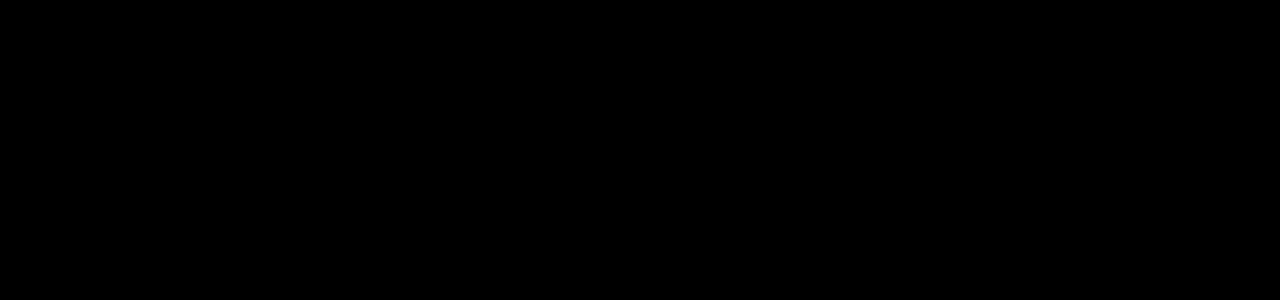
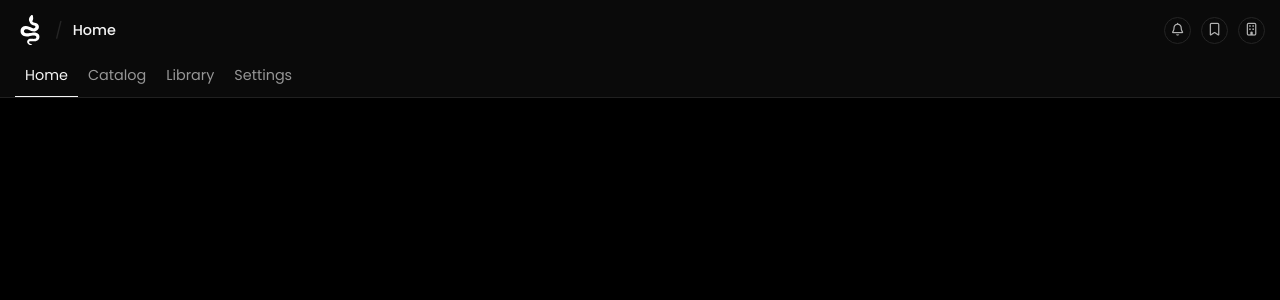
Before and after one commit to leoosilvp/Snakr, a React (Vite) app: page /home in a window 1280 px wide. Before the commit this address had no page. Shown: the top 300 px of the page. Built offline with nearby package versions, Linux system fonts and the light colour scheme.

Commit message:
feat: criando Header

```diff
--- a/src/App.jsx
+++ b/src/App.jsx
@@ -1,11 +1,13 @@
-import { BrowserRouter, Routes, Route } from "react-router-dom"
+import { BrowserRouter, Routes, Route, Navigate } from "react-router-dom"
+import Home from "./routes/Home"
 
 function App() {
 
   return (
     <BrowserRouter>
       <Routes>
-        <Route path="/"/>
+        <Route path="/" element={<Navigate to='/home'/>}/>
+        <Route path="/home" element={<Home/>}/>
       </Routes>
     </BrowserRouter>
   )
--- /dev/null
+++ b/src/components/Header.jsx
@@ -0,0 +1,35 @@
+import { Link, NavLink } from 'react-router-dom'
+import logo from '../assets/svg/icon.svg'
+
+const Header = () => {
+    return (
+        <header className="header-main">
+            <section className='header-content'>
+                <article className='header-content-left'>
+                    <a href="">
+                        <img src={logo} alt="logo Snakr" />
+                    </a>
+                    <p>/</p>
+                    <Link>Home</Link>
+                </article>
+
+                <article className='header-content-right'>
+                    <Link><i className='fa-regular fa-bell' /></Link>
+                    <Link><i className='fa-regular fa-bookmark' /></Link>
+                    <Link><i className='fa-regular fa-building' /></Link>
+                </article>
+            </section>
+
+            <nav>
+                <ul>
+                    <NavLink to='/home' className={({isActive}) => isActive ? 'active' : ''}>Home</NavLink>
+                    <NavLink to='/catalog' className={({isActive}) => isActive ? 'active' : ''}>Catalog</NavLink>
+                    <NavLink to='/library' className={({isActive}) => isActive ? 'active' : ''}>Library</NavLink>
+                    <NavLink to='/settings' className={({isActive}) => isActive ? 'active' : ''}>Settings</NavLink>
+                </ul>
+            </nav>
+        </header>
+    )
+}
+
+export default Header
--- a/src/css/index.css
+++ b/src/css/index.css
@@ -1,11 +1,124 @@
+@import url('https://fonts.googleapis.com/css2?family=Poppins:ital,wght@0,100;0,200;0,300;0,400;0,500;0,600;0,700;0,800;0,900;1,100;1,200;1,300;1,400;1,500;1,600;1,700;1,800;1,900&display=swap');
+
 * {
   margin: 0;
   padding: 0;
   box-sizing: border-box;
   gap: 0;
+  text-decoration: none;
 }
 
+:root {
+  --primary-color: #38572c;
+  --light-color: #f5f5f5;
+  --dark-color: #151515;
+  --gray-color: #b3b3b3;
+  --background: #000000;
+  --background-card: #0a0a0a;
+  --border-color: #202020;
+  --danger-color: #ae3939;
+  --shadow: #00000061;
+  --border: 7px;
+  --transition-2s: all 0.2s ease;
+  --transition-3s: all 0.3s ease;
+}
 
-body{
-  background: #000;
+body {
+  font-family: "Poppins", sans-serif;
+  display: flex;
+  background: var(--background);
+  justify-content: center;
+  color: var(--light-color);
 }
+
+.header-main {
+  display: flex;
+  flex-direction: column;
+  width: 100vw;
+  border-bottom: 1.5px solid var(--border-color);
+  background: var(--background-card);
+}
+
+.header-content {
+  display: flex;
+  align-items: center;
+  justify-content: space-between;
+  padding: 15px;
+}
+
+.header-content-left {
+  display: flex;
+  align-items: center;
+  gap: 10px;
+}
+
+.header-content-left img {
+  display: flex;
+  width: 30px;
+}
+
+.header-content-left p{
+  color: #252525;
+}
+
+.header-content-left a {
+  font-size: 0.9rem;
+  font-weight: 500;
+  color: var(--light-color);
+  transition: var(--transition-2s);
+}
+
+.header-content-left a:hover {
+  color: var(--light-color);
+}
+
+.header-content-right {
+  display: flex;
+  gap: 10px;
+}
+
+.header-content-right a {
+  display: flex;
+  align-items: center;
+  justify-content: center;
+  width: 27px;
+  height: 27px;
+  font-size: 0.8rem;
+  color: var(--gray-color);
+  border: 1px solid #252525;
+  border-radius: 50%;
+  transition: var(--transition-2s);
+}
+
+.header-content-right a:hover {
+  border-color: var(--light-color);
+  color: var(--light-color);
+}
+
+.header-main nav {
+  display: flex;
+  padding: 5px 15px 0px 15px;
+}
+
+.header-main nav ul {
+  display: flex;
+
+}
+
+.header-main nav ul a {
+  display: flex;
+  width: fit-content;
+  padding: 0px 10px 10px 10px;
+  font-size: 0.9rem;
+  color: #969696;
+  transition: var(--transition-2s);
+}
+
+.header-main nav ul a:hover{
+  color: var(--light-color);
+}
+
+.header-main nav ul a.active {
+  color: var(--light-color);
+  border-bottom: 1.5px solid var(--light-color);
+}
--- /dev/null
+++ b/src/routes/Home.jsx
@@ -0,0 +1,11 @@
+import Header from "../components/Header"
+
+const Home = () => {
+  return (
+    <div>
+      <Header />
+    </div>
+  )
+}
+
+export default Home
```
